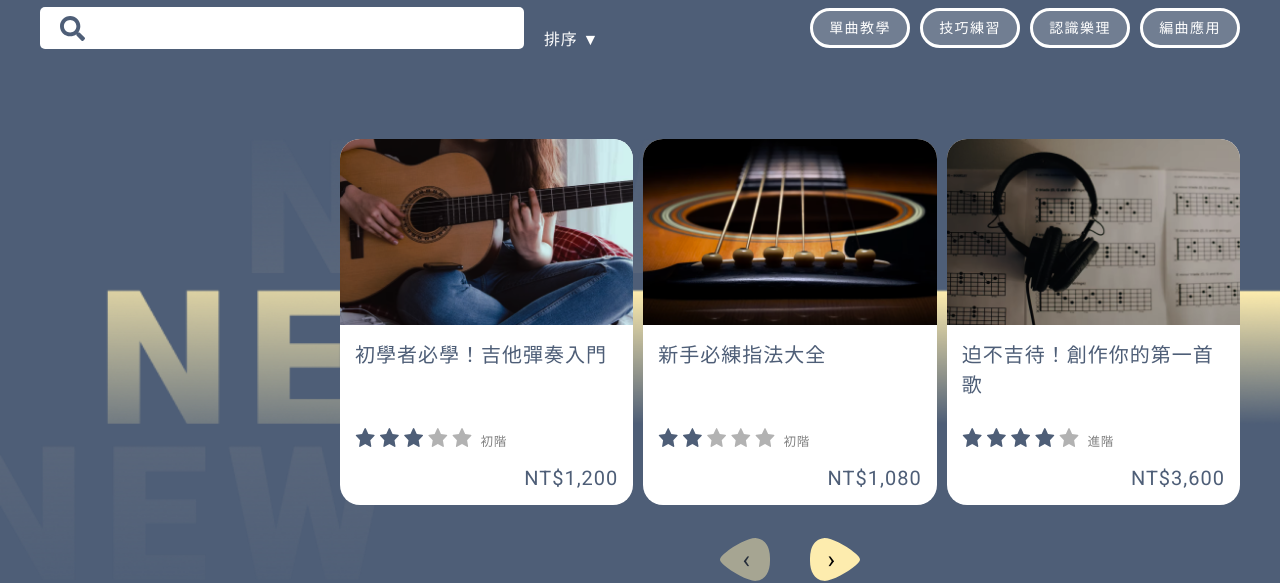
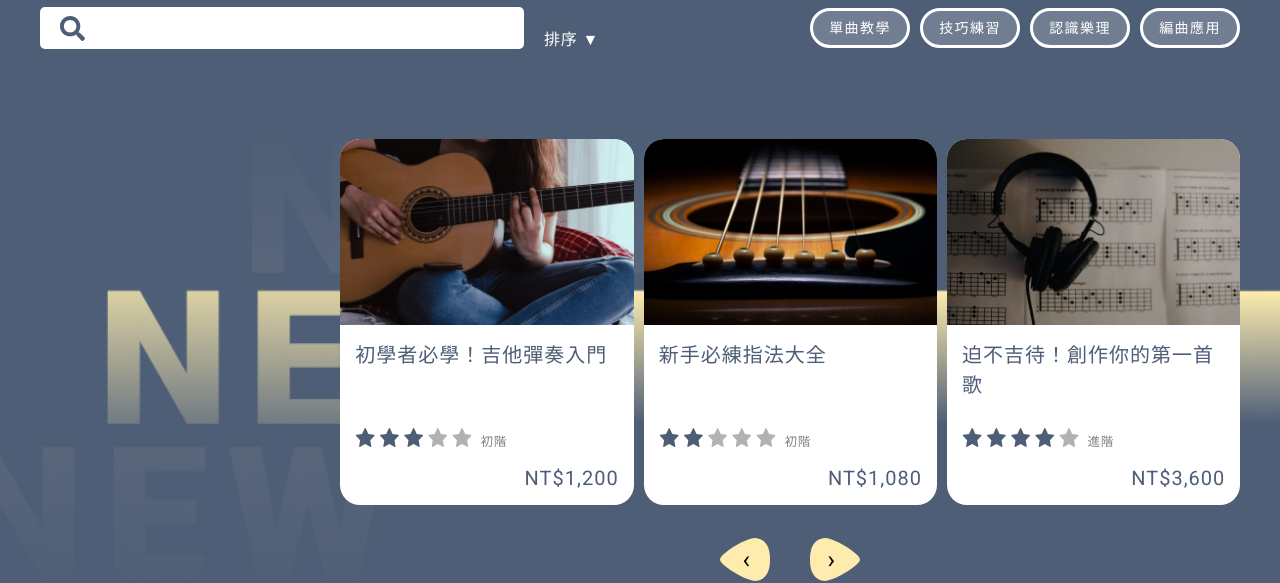
Before and after one commit to chingyeeee/xMU, a plain HTML site: page xMU-explorecourse.html in a window 1280 px wide. Shown: the part 720-1303 px from the top of the page. Drawn offline with nearby package versions, Linux system fonts and the light colour scheme.

Commit message:
slider modify

```diff
--- a/xMU-explorecourse.html
+++ b/xMU-explorecourse.html
@@ -517,17 +517,19 @@
                   items:1,
                   nav:true,
                   dots:false,
+                  loop:true,
               },
               600:{
                   items:2,
                   nav:true,
                   dots:false,
+                  loop:true,
                   autoheight:false,
               },
               1000:{
                   items:3,
                   nav:true,
-                  loop:false,
+                  loop:true,
                   dots:false,
                   autoheight:false,
               }
@@ -546,17 +548,19 @@
                   items:1,
                   nav:true,
                   dots:false,
+                  loop:true,
               },
               600:{
                   items:2,
                   nav:true,
                   dots:false,
+                  loop:true,
                   autoheight:false,
               },
               1000:{
                   items:3,
                   nav:true,
-                  loop:false,
+                  loop:true,
                   dots:false,
                   autoheight:false,
               }
@@ -575,24 +579,26 @@
                   items:1,
                   nav:true,
                   dots:false,
+                  loop:true,
               },
               600:{
                   items:3,
                   nav:true,
                   dots:false,
                   autoheight:false,
+                  loop:true,
               },
               900:{
                   items:4,
                   nav:true,
-                  loop:false,
+                  loop:true,
                   dots:false,
                   autoheight:false,
               },
               1200:{
                   items:5,
                   nav:true,
-                  loop:false,
+                  loop:true,
                   dots:false,
                   autoheight:false,
               }
```
Also changed, not shown: xMU-course.song.html (+9 -3 lines).
